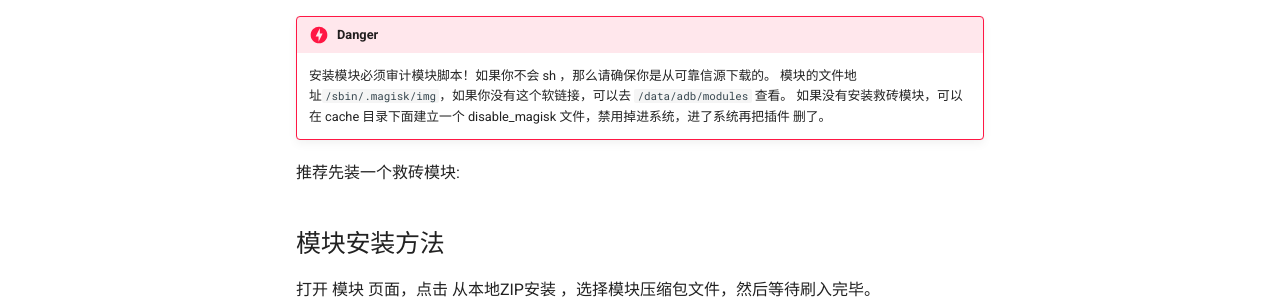
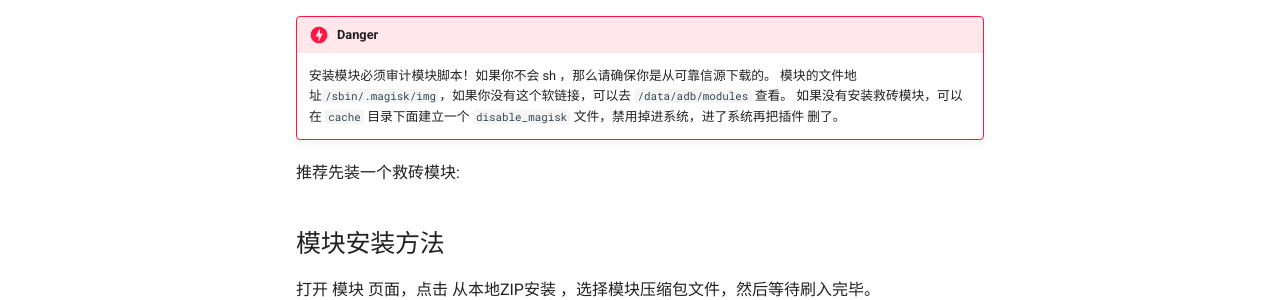
Before and after one commit to sudoskys/Root, an MkDocs documentation site: the page built from docs/moudle.md, in a window 1280 px wide and 900 px high. Shown: the part 427-727 px from the top of the window. Built offline with MkDocs 1.6.1 and Material for MkDocs 9.7.7, drawn with Linux system fonts in a browser that asks for light colours; comment, search, counter and statistics services are not loaded.

```diff
--- a/docs/moudle.md
+++ b/docs/moudle.md
@@ -12,7 +12,7 @@ Magisk 模块仓库在很早就被官方移除，面具只能通过 zip 文件
 !!! danger
     安装模块必须审计模块脚本！如果你不会 sh ，那么请确保你是从可靠信源下载的。
     模块的文件地址`/sbin/.magisk/img`，如果你没有这个软链接，可以去 `/data/adb/modules` 查看。
-    如果没有安装救砖模块，可以在 cache 目录下面建立一个 disable_magisk 文件，禁用掉进系统，进了系统再把插件         删了。
+    如果没有安装救砖模块，可以在 `cache` 目录下面建立一个 `disable_magisk` 文件，禁用掉进系统，进了系统再把插件         删了。
 
 
 
```
